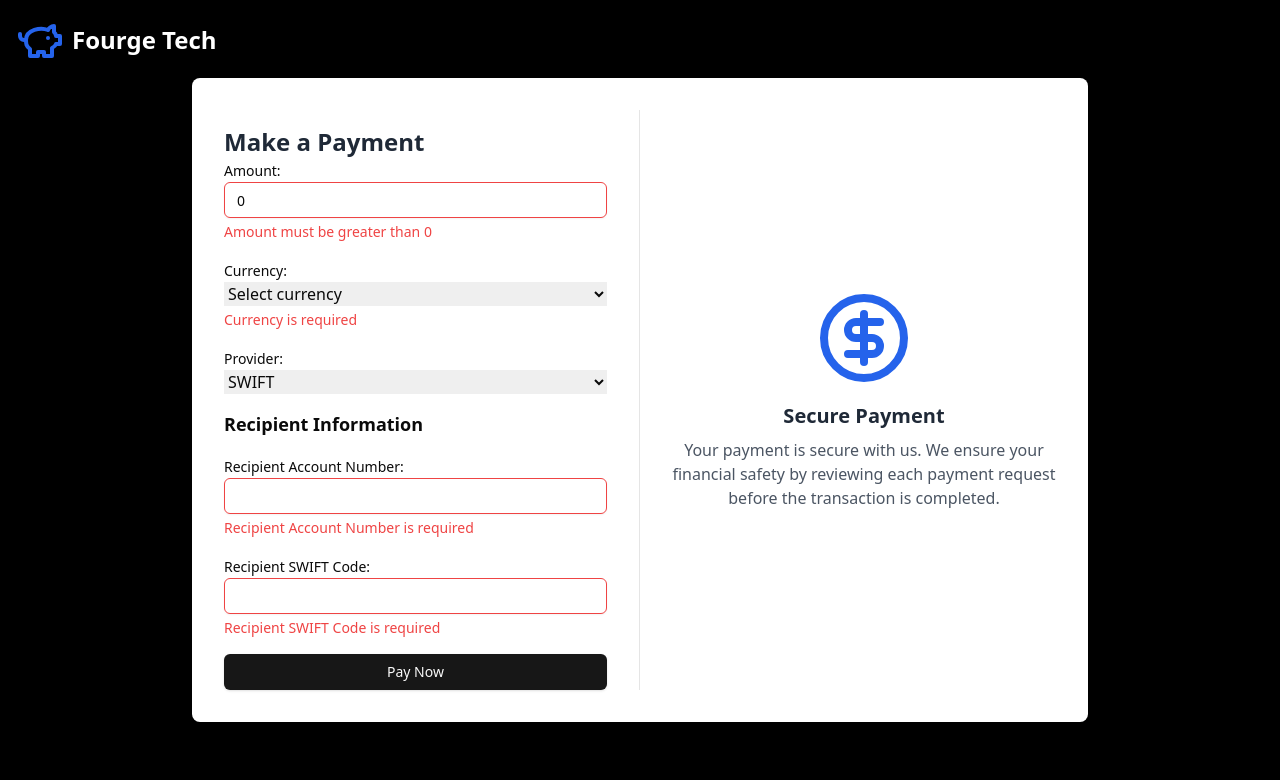
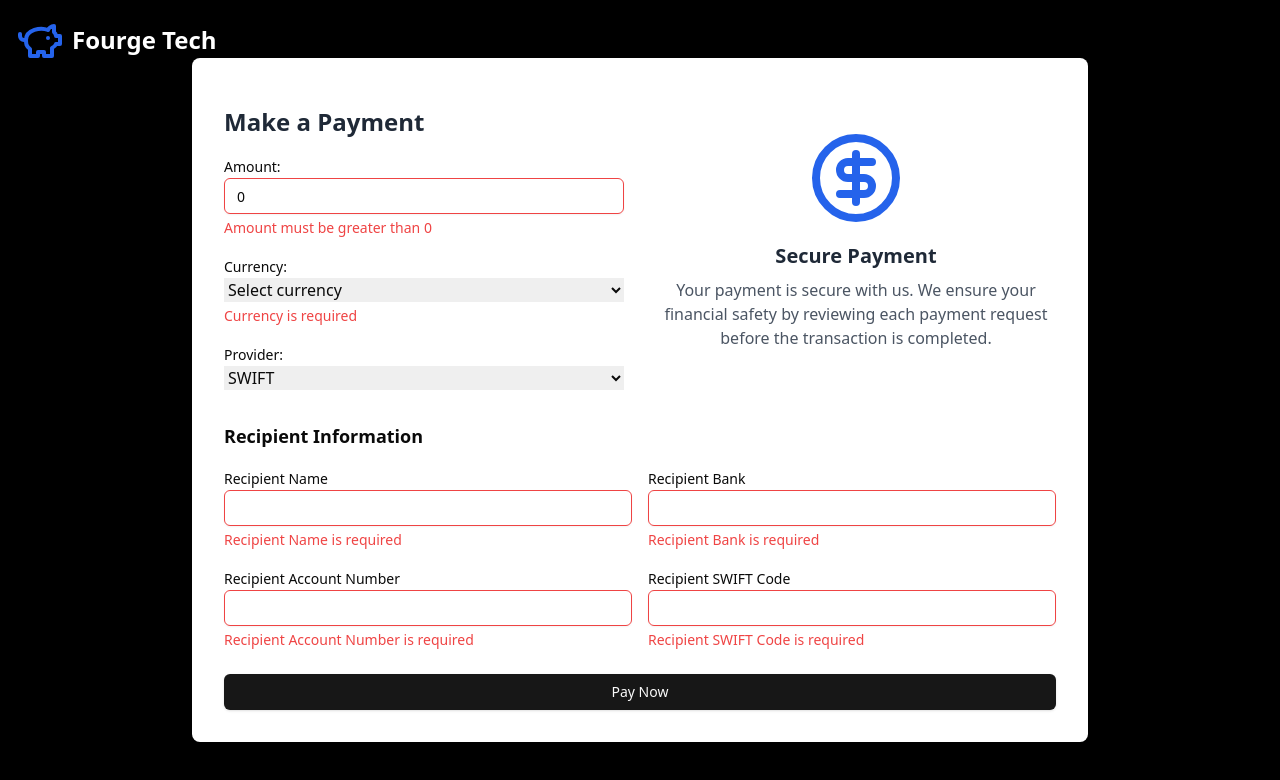
Before and after one commit to FourgeTech/APDS7311-POE-FRONTEND, a React (Vite) app: page /payment in a window 1280 px wide. Both pictures are taken after a click on the button "Pay Now". Shown: the top 780 px of the page. Built offline with nearby package versions, Linux system fonts and the light colour scheme.

Commit message:
Refactor PaymentForm component to include recipient name and bank fields

```diff
--- a/src/components/Payments/PaymentForm.tsx
+++ b/src/components/Payments/PaymentForm.tsx
@@ -12,6 +12,8 @@ interface PaymentFormData {
   provider: string;
   recipientAccount: string;
   recipientSWIFT: string;
+  recipientName: string;
+  recipientBank: string;
 }
 
 // Yup validation schema
@@ -27,7 +29,15 @@ const validationSchema = Yup.object({
         .required('Recipient Account Number is required'),
         recipientSWIFT: Yup.string()
         .required('Recipient SWIFT Code is required')
-  .matches(/^[A-Z]{6}[A-Z0-9]{2}([A-Z0-9]{3})?$/, "Invalid SWIFT code format."),
+        .test(
+          'is-valid-swift-or-na',
+          'Invalid SWIFT code format.',
+          value => value === 'N/A' || /^[A-Z]{6}[A-Z0-9]{2}([A-Z0-9]{3})?$/.test(value)
+        ),
+    recipientName: Yup.string()
+        .required('Recipient Name is required'),
+    recipientBank: Yup.string()
+        .required('Recipient Bank is required'),
 });
 
 const PaymentForm: React.FC = () => {
@@ -38,6 +48,8 @@ const formik = useFormik<PaymentFormData>({
     provider: 'SWIFT',
     recipientAccount: '',
     recipientSWIFT: '',
+    recipientName: '',
+    recipientBank: '',
   },
   validationSchema: validationSchema,
   onSubmit: (values) => {
@@ -62,10 +74,12 @@ return (
       <PiggyBank className="h-12 w-12 text-blue-600" />
       <h1 className="text-2xl font-bold text-white ml-2">Fourge Tech</h1>
     </div>
-    <div className="m-auto bg-white p-8 rounded-lg shadow-md w-full max-w-4xl flex">
-      <div className="w-1/2 pr-8 border-r">
+    <div className="m-auto bg-white p-8 rounded-lg shadow-md w-full max-w-4xl">
+      <div className="flex justify-between">
+        {/* Left side: Amount, Currency, Provider */}
+        <div className="w-1/2 pr-4 space-y-4">
           <h2 className="text-2xl font-bold mt-4 text-gray-800">Make a Payment</h2>
-        <form className="space-y-4" onSubmit={formik.handleSubmit}>
+
           {/* Amount */}
           <div>
             <Label htmlFor="amount">Amount:</Label>
@@ -94,7 +108,7 @@ return (
               value={formik.values.currency}
               onChange={formik.handleChange}
               onBlur={formik.handleBlur}
-              className={`w-full ${formik.touched.currency && formik.errors.currency ? "border-red-500" : ""}`} // Make select as wide as other inputs
+              className={`w-full ${formik.touched.currency && formik.errors.currency ? "border-red-500" : ""}`}
             >
               <option value="">Select currency</option>
               <option value="AED">United Arab Emirates Dirham (AED)</option>
@@ -151,7 +165,7 @@ return (
               value={formik.values.provider}
               onChange={handleProviderChange}
               onBlur={formik.handleBlur}
-              className={`w-full ${formik.touched.provider && formik.errors.provider ? "border-red-500" : ""}`} // Make select as wide as other inputs
+              className={`w-full ${formik.touched.provider && formik.errors.provider ? "border-red-500" : ""}`}
             >
               <option value="SWIFT">SWIFT</option>
               <option value="Other">Other</option>
@@ -160,19 +174,64 @@ return (
               <div className="text-red-500 text-sm mt-1">{formik.errors.provider}</div>
             ) : null}
           </div>
+        </div>
 
-          <h3 className="text-lg font-semibold mt-6">Recipient Information</h3>
+        {/* Right side: Secure Payment */}
+        <div className="w-1/2 pl-4 flex flex-col justify-center items-center">
+          <CircleDollarSign className="h-24 w-24 text-blue-600 mb-4" />
+          <h2 className="text-xl font-semibold text-gray-800 mb-2">Secure Payment</h2>
+          <p className="text-gray-600 text-center">
+            Your payment is secure with us. We ensure your financial safety by reviewing each payment request before the transaction is completed.
+          </p>
+        </div>
+      </div>
 
-          {/* Recipient Account */}
-          <div>
-            <Label htmlFor="recipientAccount">Recipient Account Number:</Label>
+      {/* Recipient Information */}
+      <h3 className="text-lg font-semibold mt-8">Recipient Information</h3>
+
+      {/* Recipient fields: Name and Bank */}
+      <div className="flex space-x-4 mt-4">
+        <div className="w-1/2">
+          <Label htmlFor="recipientName">Recipient Name</Label>
           <Input
+            id="recipientName"
+            name="recipientName"
             type="text"
+            onChange={formik.handleChange}
+            value={formik.values.recipientName}
+            className={`${formik.touched.recipientName && formik.errors.recipientName ? "border-red-500" : ""}`}
+          />
+          {formik.touched.recipientName && formik.errors.recipientName ? (
+            <div className="text-red-500 text-sm mt-1">{formik.errors.recipientName}</div>
+          ) : null}
+        </div>
+
+        <div className="w-1/2">
+          <Label htmlFor="recipientBank">Recipient Bank</Label>
+          <Input
+            id="recipientBank"
+            name="recipientBank"
+            type="text"
+            onChange={formik.handleChange}
+            value={formik.values.recipientBank}
+            className={`${formik.touched.recipientBank && formik.errors.recipientBank ? "border-red-500" : ""}`}
+          />
+          {formik.touched.recipientBank && formik.errors.recipientBank ? (
+            <div className="text-red-500 text-sm mt-1">{formik.errors.recipientBank}</div>
+          ) : null}
+        </div>
+      </div>
+
+      {/* Recipient fields: Account and SWIFT */}
+      <div className="flex space-x-4 mt-4">
+        <div className="w-1/2">
+          <Label htmlFor="recipientAccount">Recipient Account Number</Label>
+          <Input
             id="recipientAccount"
             name="recipientAccount"
+            type="text"
+            onChange={formik.handleChange}
             value={formik.values.recipientAccount}
-              onChange={formik.handleChange}
-              onBlur={formik.handleBlur}
             className={`${formik.touched.recipientAccount && formik.errors.recipientAccount ? "border-red-500" : ""}`}
           />
           {formik.touched.recipientAccount && formik.errors.recipientAccount ? (
@@ -180,16 +239,14 @@ return (
           ) : null}
         </div>
 
-          {/* Recipient SWIFT */}
-          <div>
-            <Label htmlFor="recipientSWIFT">Recipient SWIFT Code:</Label>
+        <div className="w-1/2">
+          <Label htmlFor="recipientSWIFT">Recipient SWIFT Code</Label>
           <Input
-              type="text"
             id="recipientSWIFT"
             name="recipientSWIFT"
+            type="text"
+            onChange={formik.handleChange}
             value={formik.values.recipientSWIFT}
-              onChange={formik.handleChange}
-              onBlur={formik.handleBlur}
             disabled={formik.values.provider === "Other"} // Disable if provider is "Other"
             placeholder={formik.values.provider === "Other" ? "N/A" : ""}
             className={`${formik.touched.recipientSWIFT && formik.errors.recipientSWIFT ? "border-red-500" : ""}`}
@@ -198,21 +255,14 @@ return (
             <div className="text-red-500 text-sm mt-1">{formik.errors.recipientSWIFT}</div>
           ) : null}
         </div>
+      </div>
 
-          {/* Submit Button */}
-          <Button type="submit" className="w-full">
+      {/* Pay Now Button */}
+      <form onSubmit={formik.handleSubmit}>
+        <Button type="submit" className="w-full mt-6">
           Pay Now
         </Button>
       </form>
-      </div>
-
-      <div className="w-1/2 pl-8 flex flex-col justify-center items-center">
-        <CircleDollarSign className="h-24 w-24 text-blue-600 mb-4" />
-        <h2 className="text-xl font-semibold text-gray-800 mb-2">Secure Payment</h2>
-        <p className="text-gray-600 text-center">
-          Your payment is secure with us. We ensure your financial safety by reviewing each payment request before the transaction is completed.
-        </p>
-      </div>
     </div>
   </div>
 );
```
Lines whose indentation alone changed are shown as unchanged.
